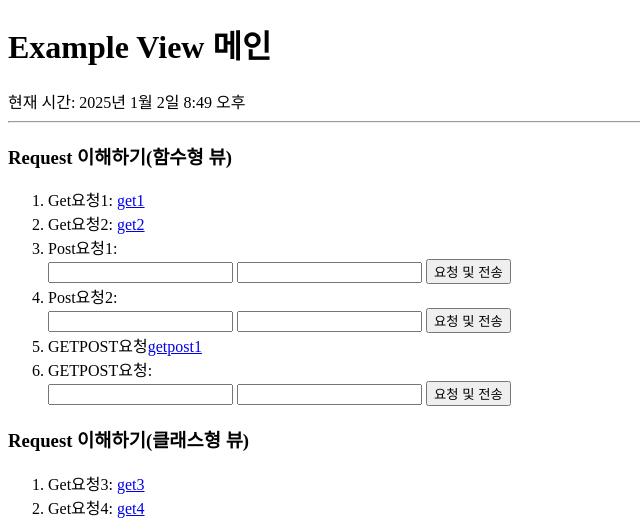
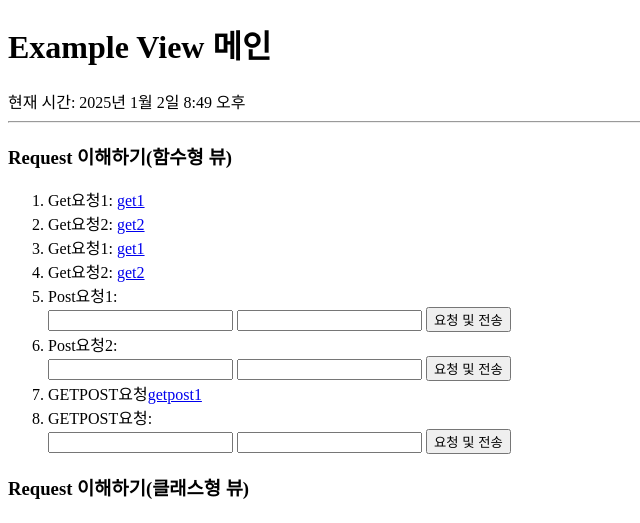
Before and after one commit to gwang1234/Orient_Classical, a Django app: page /ex_view/ in a window 1280 px wide. Shown: the top 523 px of the page, without its empty margins (0-640 px from the left). Run offline with Django 5.2, Linux system fonts and the light colour scheme.

Commit message:
url reverse

```diff
--- a/practice/ex_view/templates/ex_view/index.html
+++ b/practice/ex_view/templates/ex_view/index.html
@@ -14,6 +14,8 @@
         <ol>
             <li>Get요청1: <a href="get1/?n1=10&n2=20&n3=hello">get1</a></li>
             <li>Get요청2: <a href="get2/10/20/hello">get2</a></li>
+            <li>Get요청1: <a href="{% url 'exview:get1' %}?n1=10&n2=20&n3=hello">get1</a></li>
+            <li>Get요청2: <a href="{% url 'exview:get2' '11' '22' 'hello' %}">get2</a></li>
             <li>Post요청1:
                 <form action="post1/" method="post">
                     {% csrf_token %}
--- a/practice/ex_view/views.py
+++ b/practice/ex_view/views.py
@@ -1,11 +1,15 @@
 from django.http import HttpResponse, HttpResponseRedirect
 from django.shortcuts import render
 from django.utils import timezone
+from django.urls import reverse
 
 # Create your views here.
 def index(request):
     now = timezone.now()
     print("현재 시간: ",now)
+    print(reverse('exview:index'))
+    print(reverse('exview:get1'))
+    print(reverse('exview:get2', args=(11,22,'hello')))
     return render(request, "ex_view/index.html", {'now':now})
 
 def get1(request):
@@ -108,4 +112,5 @@ class ExamGetPost(View):
             return HttpResponse('getpost2/(Post)')
         else:
             print('로그인 실패')
-            return HttpResponseRedirect('/ex_view/')
+            # return HttpResponseRedirect('/ex_view/')
+            return HttpResponseRedirect(reverse('exview:index'))
```
Also changed, not shown: practice/ex_view/exurls.py (+5 -3 lines), practice/readme.md.
